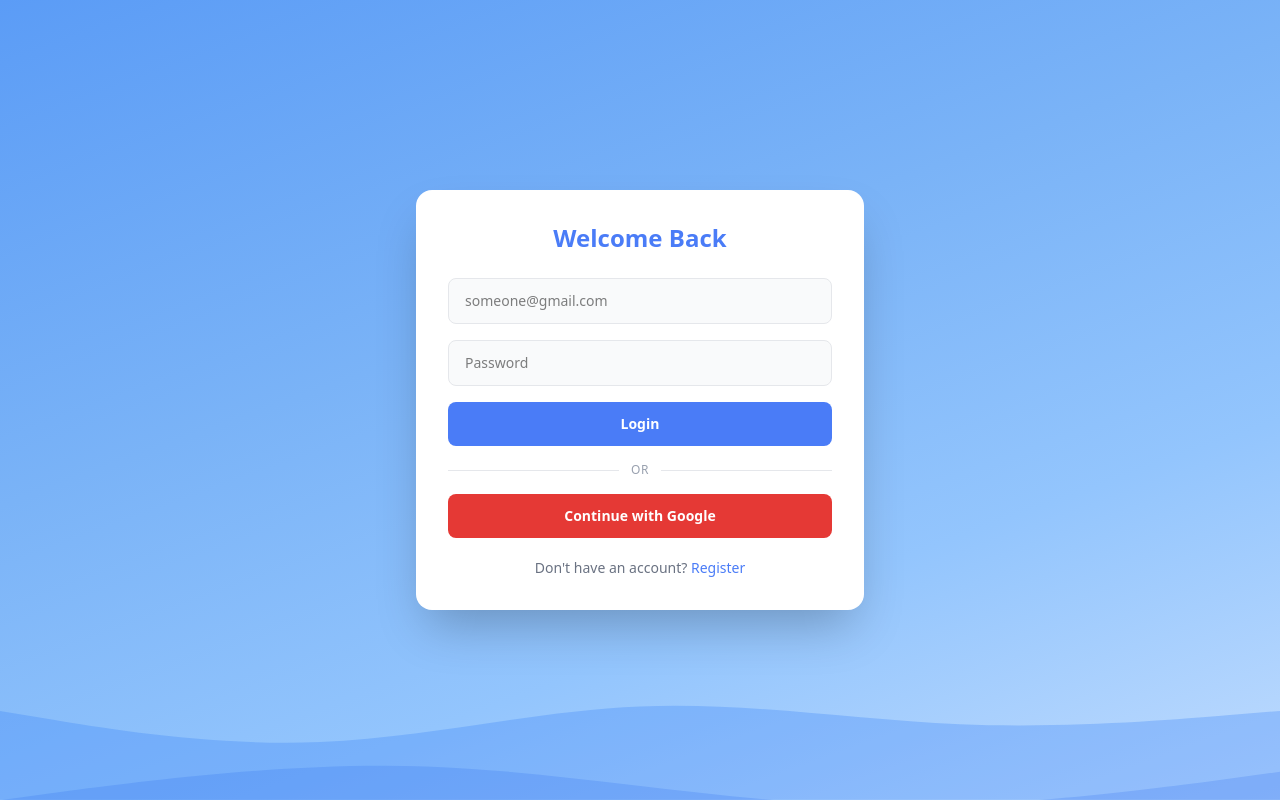
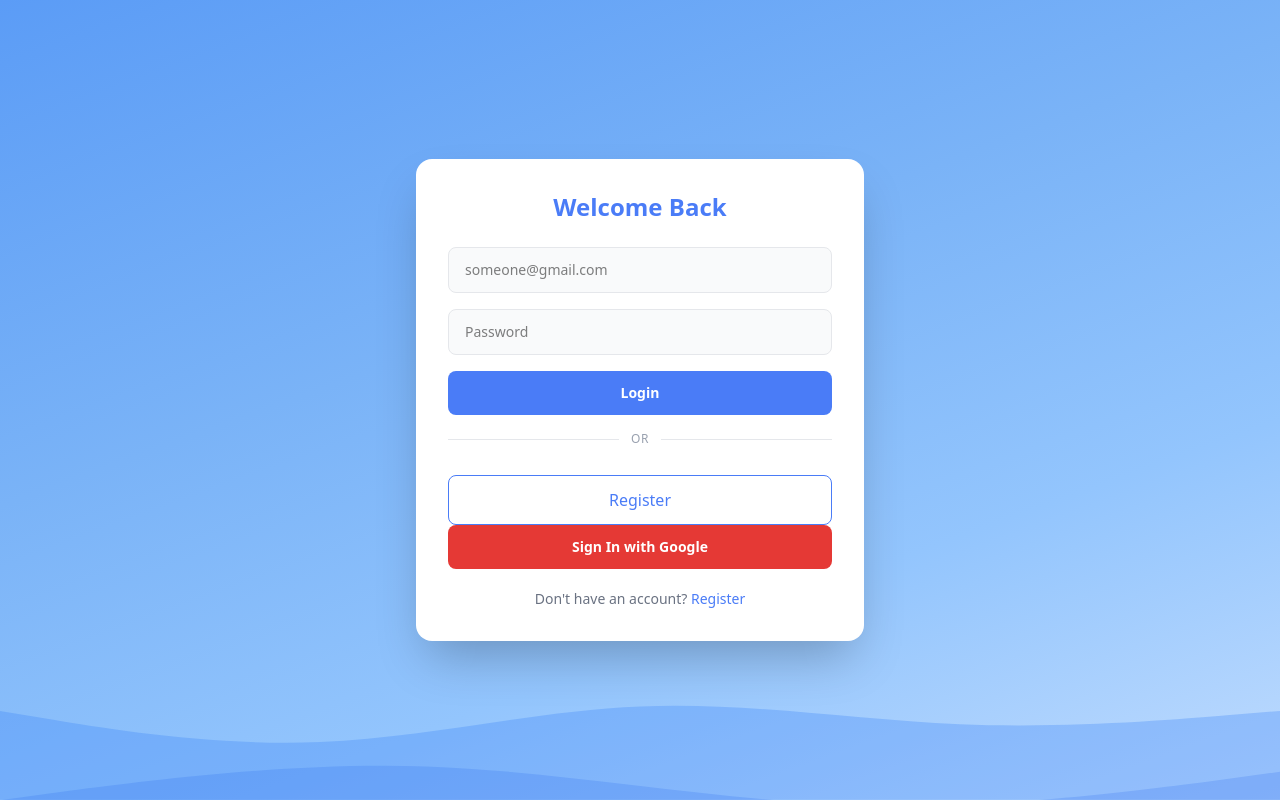
Before and after one commit to JJ-wqr/WAAAAAAAAAAAAAAAAAAAAAAAAAAAAAAAAAAADS-FP, a Next.js app: page / in a window 1280 px wide. Built offline with nearby package versions, Linux system fonts and the light colour scheme; no server answers.

Commit message:
Make Update on Login

```diff
--- a/app/dashboard/layout.tsx
+++ b/app/dashboard/layout.tsx
@@ -1,12 +1,11 @@
 import Sidebar from "@/components/Sidebar";
+
+import { AuthProvider } from "@/components/authprovider";
 
 export default function DashboardLayout({ children }: { children: React.ReactNode }) {
   return (
-    <div className="flex min-h-screen" style={{ background: "#f0f4ff" }}>
-      <Sidebar />
-      <main className="flex-1 overflow-auto">
-        {children}
-      </main>
+    <div>
+      {children}
     </div>
   );
 }
--- a/app/dashboard/page.tsx
+++ b/app/dashboard/page.tsx
@@ -1,4 +1,8 @@
 "use client";
+
+import { useAuth } from "@/components/authprovider";
+import { useRouter } from "next/navigation";
+import { useEffect } from "react";
 import { useState } from "react";
 import {
   Flame,
@@ -41,6 +45,16 @@ const dailyGoals = [
 ];
 
 export default function DashboardPage() {
+  const { user } = useAuth();
+  const router = useRouter();
+
+  useEffect(() => {
+    if (!user) {
+      router.push("/");
+    }
+  }, [user, router]);
+  if (!user) return <div>loading...</div>
+
   const [selectedLang, setSelectedLang] = useState(languages[0]);
 
   return (
@@ -48,7 +62,7 @@ export default function DashboardPage() {
       {/* Header */}
       <div className="flex items-center justify-between">
         <div>
-          <h1 className="text-2xl font-bold text-gray-800">Good morning, Alex! 👋</h1>
+          <h1 className="text-2xl font-bold text-gray-800">Good morning, {user.displayName} 👋</h1>
           <p className="text-gray-500 text-sm mt-1">Keep up the streak – you&apos;re on a roll!</p>
         </div>
         {/* Language Selector */}
--- a/app/layout.tsx
+++ b/app/layout.tsx
@@ -1,6 +1,7 @@
 import type { Metadata } from "next";
 import { Geist } from "next/font/google";
 import "./globals.css";
+import { AuthProvider } from "@/components/authprovider";
 
 const geistSans = Geist({
   variable: "--font-geist-sans",
@@ -20,7 +21,9 @@ export default function RootLayout({
   return (
     <html lang="en">
       <body className={`${geistSans.variable} antialiased`}>
+        <AuthProvider>
         {children}
+        </AuthProvider>
       </body>
     </html>
   );
--- a/app/page.tsx
+++ b/app/page.tsx
@@ -2,16 +2,44 @@
 import Link from "next/link";
 import { useState } from "react";
 import { useRouter } from "next/navigation";
+import { signInWithPopup } from "firebase/auth";
+import { auth, googleProvider } from "@/lib/firebase";
+import {
+  signInWithEmailAndPassword,
+  createUserWithEmailAndPassword
+} from "firebase/auth";
 
 export default function LoginPage() {
   const [email, setEmail] = useState("");
   const [password, setPassword] = useState("");
   const router = useRouter();
 
-  const handleLogin = (e: React.FormEvent) => {
-    e.preventDefault();
+  const handleGoogleLogin = async () => {
+  try {
+    await signInWithPopup(auth, googleProvider);
     router.push("/dashboard");
-  };
+  } catch (error) {
+    console.error(error);
+  }
+ };
+  const handleEmailLogin = async (e: React.FormEvent) => {
+  e.preventDefault();
+  try {
+    await signInWithEmailAndPassword(auth, email, password);
+    router.push("/dashboard");
+  } catch (error: any) {
+    alert(error.message);
+  }
+};
+  const handleRegister = async (e: React.FormEvent) => {
+  e.preventDefault();
+  try {
+    await createUserWithEmailAndPassword(auth, email, password);
+    router.push("/dashboard");
+  } catch (error: any) {
+    alert(error.message);
+  }
+};
 
   return (
     <div
@@ -33,7 +61,7 @@ export default function LoginPage() {
           Welcome Back
         </h1>
 
-        <form onSubmit={handleLogin} className="space-y-4">
+        <form onSubmit={handleEmailLogin} className="space-y-4">
           <input
             type="email"
             placeholder="someone@gmail.com"
@@ -66,12 +94,23 @@ export default function LoginPage() {
         </div>
 
         <button
-          onClick={() => router.push("/dashboard")}
+         type="button"
+          onClick={handleRegister}
+          className="w-full py-3 rounded-lg mt-3 border"
+          style={{ borderColor: "#4a7cf7", color: "#4a7cf7" }}
+        >
+          Register
+        </button>
+
+        <button
+          onClick={handleGoogleLogin}
           className="w-full py-3 rounded-lg text-white font-semibold text-sm transition hover:opacity-90 active:scale-95"
           style={{ background: "#e53935" }}
         >
-          Continue with Google
+          Sign In with Google
         </button>
+
+
 
         <p className="text-center text-sm text-gray-500 mt-5">
           Don&apos;t have an account?{" "}
--- /dev/null
+++ b/components/authprovider.tsx
@@ -0,0 +1,30 @@
+"use client";
+
+import { onAuthStateChanged, User } from "firebase/auth";
+import { auth } from "@/lib/firebase";
+import { createContext, useContext, useEffect, useState } from "react";
+
+const AuthContext = createContext<{
+  user: User | null;
+}>({ user: null });
+
+export function AuthProvider({ children }: { children: React.ReactNode }) {
+
+  const [user, setUser] = useState<User | null>(null);
+
+  useEffect(() => {
+    const unsubscribe = onAuthStateChanged(auth, (u) => {
+      setUser(u);
+    });
+
+    return () => unsubscribe();
+  }, []);
+
+  return (
+    <AuthContext.Provider value={{ user }}>
+      {children}
+    </AuthContext.Provider>
+  );
+}
+
+export const useAuth = () => useContext(AuthContext);
--- /dev/null
+++ b/lib/firebase.ts
@@ -0,0 +1,18 @@
+import { initializeApp } from "firebase/app";
+import { getAuth, GoogleAuthProvider } from "firebase/auth";
+import { getFirestore } from "firebase/firestore";
+
+const firebaseConfig = {
+  apiKey: "AIzaSyCpQw_JpjN7gYwZ7LTNU7Wc-oJ40y4pKRA",
+  authDomain: "linguiny-project-1.firebaseapp.com",
+  projectId: "linguiny-project-1",
+  storageBucket: "linguiny-project-1.firebasestorage.app",
+  messagingSenderId: "864394093073",
+  appId: "1:864394093073:web:742dbf4afe46901fd907b0"
+};
+
+
+const app = initializeApp(firebaseConfig);
+export const auth = getAuth(app);
+const firestore = getFirestore(app);
+export const googleProvider = new GoogleAuthProvider();
--- a/package.json
+++ b/package.json
@@ -9,6 +9,7 @@
     "lint": "eslint"
   },
   "dependencies": {
+    "firebase": "^12.10.0",
     "lucide-react": "^0.577.0",
     "next": "16.1.6",
     "react": "19.2.3",
```
Also changed, not shown: 1 other file (tests, documents, lock files or other folders).
